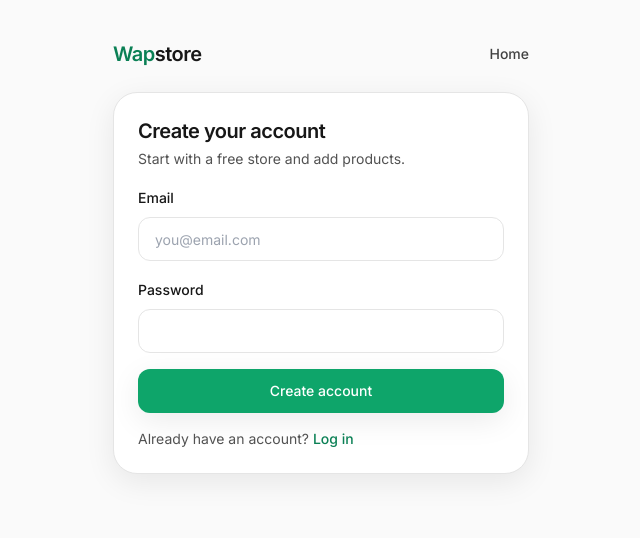
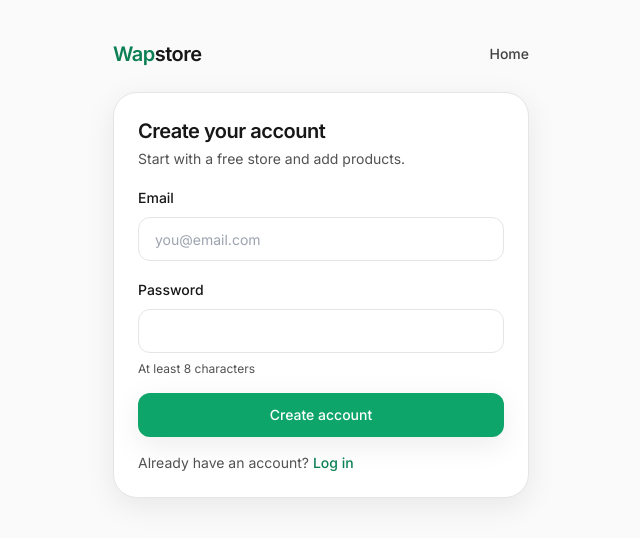
Before and after one commit to ike4eng/wapstore, a Next.js app: page /register in a window 1280 px wide. Shown: the top 538 px of the page, without its empty margins (319-959 px from the left). Built offline with nearby package versions, Linux system fonts and the light colour scheme; no server answers.

Commit message:
Add hint prop to Input

```diff
--- a/src/components/ui/input.tsx
+++ b/src/components/ui/input.tsx
@@ -9,10 +9,11 @@ export type InputProps = Omit<
 > & {
   id?: string;
   label?: string;
+  hint?: string;
 };
 
 export const Input = React.forwardRef<HTMLInputElement, InputProps>(
-  function Input({ className, id, label, ...props }, ref) {
+  function Input({ className, id, label, hint, ...props }, ref) {
     const inputId = id;
 
     return (
@@ -34,6 +35,7 @@ export const Input = React.forwardRef<HTMLInputElement, InputProps>(
           )}
           {...props}
         />
+        {hint ? <p className="text-xs text-neutral-600">{hint}</p> : null}
       </div>
     );
   }
```
